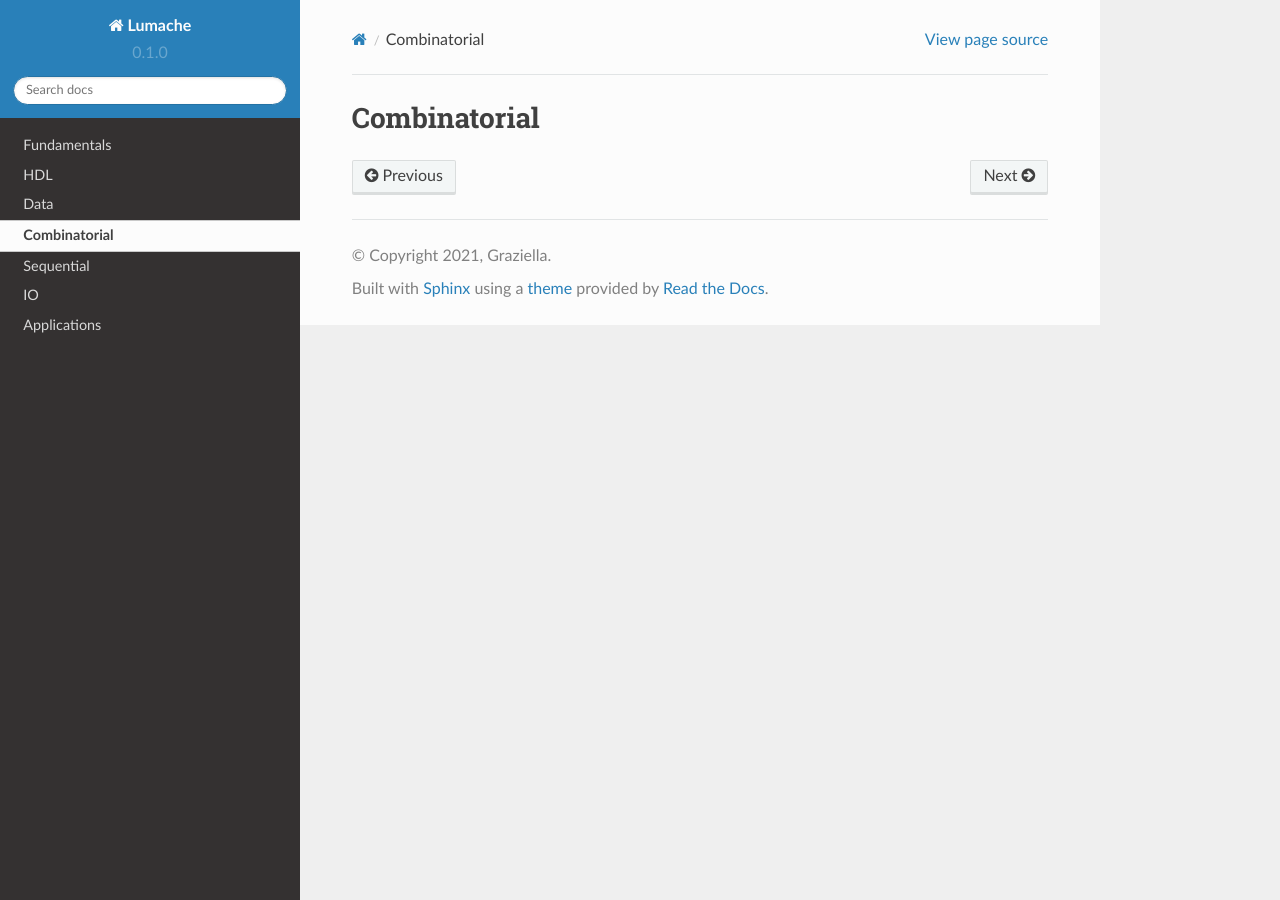
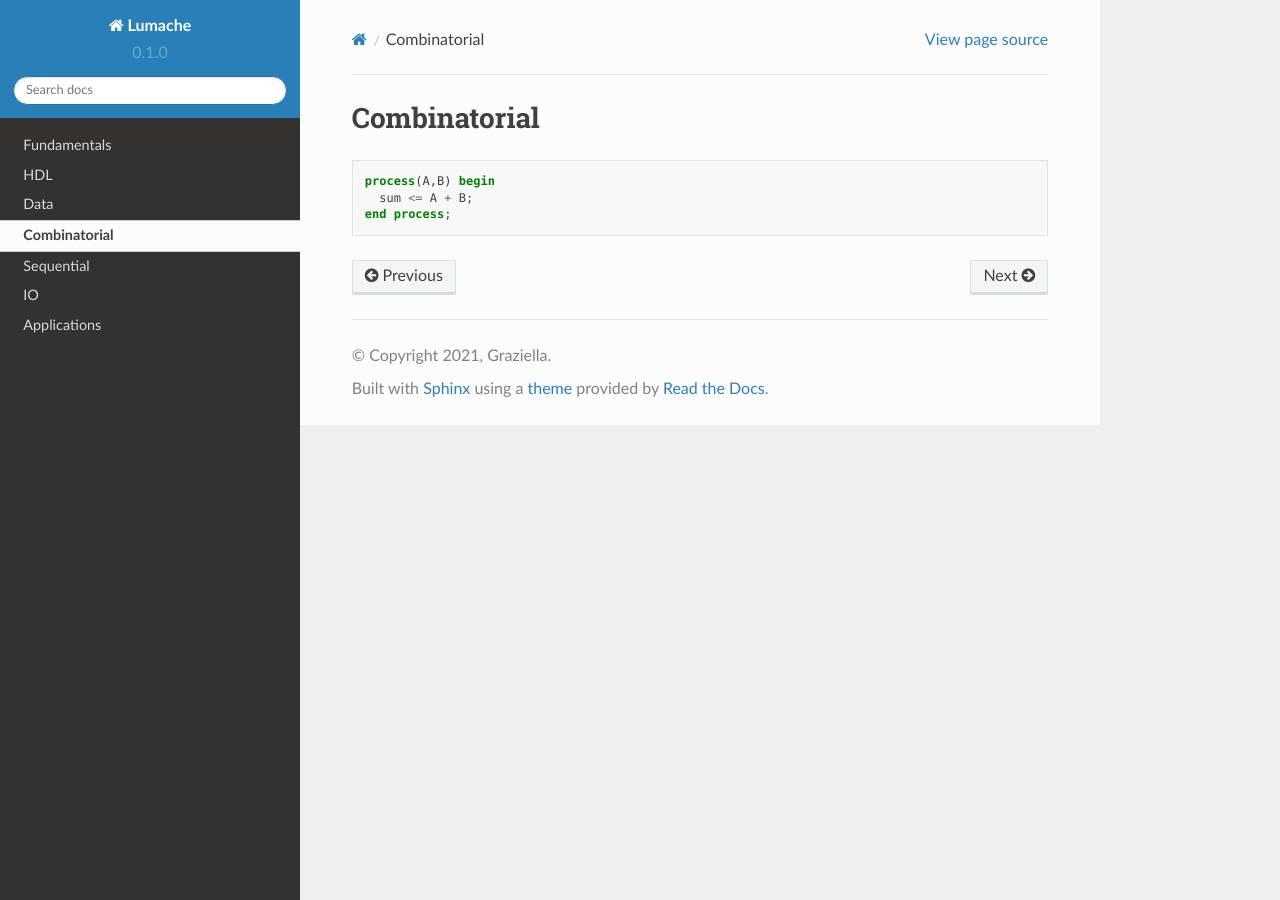
Before and after one commit to fpgaprince/rtd, a Sphinx documentation site: the page built from docs/source/combinatorial.rst, in a window 1280 px wide. Built offline with Sphinx 7.4.7 and the Read the Docs theme 2.0.0, drawn with Linux system fonts in a browser that asks for light colours.

Commit message:
testing vhdl codeblock

```diff
--- a/docs/source/combinatorial.rst
+++ b/docs/source/combinatorial.rst
@@ -1,2 +1,8 @@
 Combinatorial
 ===============
+
+.. code-block:: vhdl
+
+  process(A,B) begin
+    sum <= A + B;
+  end process;
```
